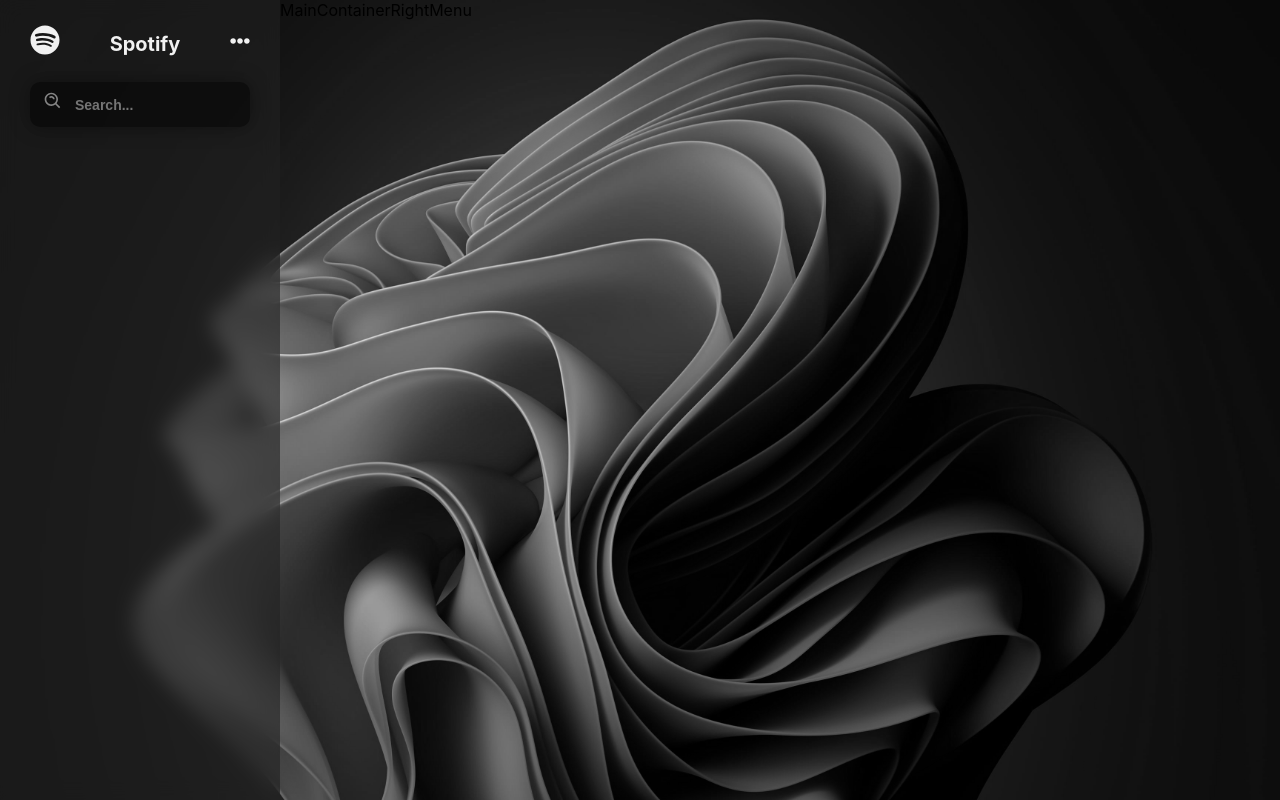
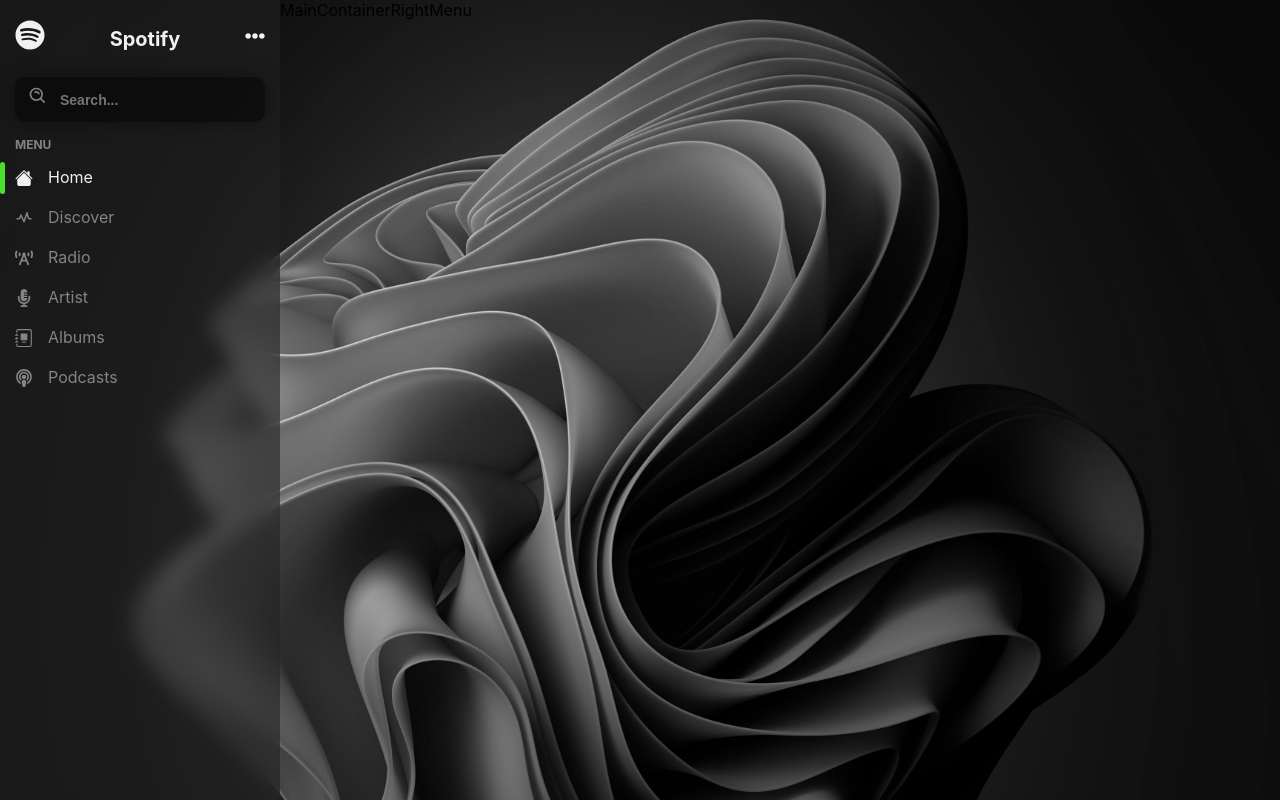
Before and after one commit to yishant11/Spotify-app, a React (Create React App) app: page / in a window 1280 px wide. Built offline with nearby package versions, Linux system fonts and the light colour scheme.

Commit message:
left menu menu reusable component setup + styling + active class changing

```diff
--- /dev/null
+++ b/src/assets/menuData.js
@@ -0,0 +1,37 @@
+import { BsFillHouseFill, BsJournalAlbum } from 'react-icons/bs'
+import { FaBroadcastTower, FaMicrophoneAlt, FaPodcast } from 'react-icons/fa'
+import { BiPulse } from 'react-icons/bi'
+const menuData = [
+    {
+        id: 1,
+        icon: <BsFillHouseFill />,
+        name: 'Home'
+    },
+    {
+        id: 2,
+        icon: <BiPulse />,
+        name: 'Discover'
+    },
+    {
+        id: 3,
+        icon: <FaBroadcastTower />,
+        name: 'Radio'
+    },
+    {
+        id: 4,
+        icon: <FaMicrophoneAlt />,
+        name: 'Artist'
+    },
+    {
+        id: 5,
+        icon: <BsJournalAlbum />,
+        name: 'Albums'
+    },
+    {
+        id: 6,
+        icon: <FaPodcast />,
+        name: 'Podcasts'
+    }
+]
+
+export default menuData;
--- a/src/components/LeftMenu.js
+++ b/src/components/LeftMenu.js
@@ -2,6 +2,8 @@
 import styled from 'styled-components'
 import { FaSpotify, FaEllipsisH } from 'react-icons/fa'
 import { BiSearchAlt } from 'react-icons/bi'
+import MenuList from './MenuList'
+import menuData from '../assets/menuData'
 const LeftMenu = () => {
     return (
         <Wrapper>
@@ -18,6 +20,8 @@
                     <BiSearchAlt />
                 </i>
             </div>
+            {/* make it reusable component since we will need it in the future */}
+            <MenuList title={'menu'} objectList={menuData} />
         </Wrapper>
     )
 }
@@ -28,7 +32,7 @@
     min-height: 100vh;
     background: rgba(34,34,34,0.6);
     backdrop-filter: blur(10px);
-    padding: 25px 30px;
+    padding: 20px 15px;
     overflow: hidden;
     transition: all 0.3s ease;
     .logo-container {
--- /dev/null
+++ b/src/components/MenuList.js
@@ -0,0 +1,103 @@
+import React, { useEffect, useState } from 'react'
+import styled from 'styled-components'
+const MenuList = ({ title, objectList }) => {
+    // console.log(title, objectList);
+    //active link by default will be first
+    const [active, setActive] = useState(objectList[0].name)
+    //handle active link change
+    const handleActive = (id) => {
+        //find item by clicked id
+        const clickedItem = objectList.find(item => item.id === id);
+        //set active name to clicked item name
+        setActive(clickedItem.name)
+    }
+    useEffect(() => {
+
+    }, [])
+    return (
+        <Wrapper>
+            <h2>{title}</h2>
+            <ul>
+                {objectList.map(item => {
+                    const { id, icon, name } = item;
+                    return (
+                        // add active class if it have same name as in state
+                        <li className={active === name ? 'active' : null} onClick={() => handleActive(id)} key={id}>
+                            <a href="#">
+                                <i>
+                                    {icon}
+                                </i>
+                                <span>{name}</span>
+                            </a>
+                        </li>
+                    )
+                })}
+            </ul>
+        </Wrapper>
+    )
+}
+
+const Wrapper = styled.div`
+    margin: 15px 0;
+    h2 {
+        color: #848484;
+        font-size: 12px;
+        font-weight: bold;
+        margin-bottom: 10px;
+        text-transform: uppercase;
+    }
+    ul {
+        width: 100%;
+        padding: 0;
+        list-style-type: none;
+    }
+    li {
+        list-style: none;
+        margin: 5px 0;
+        width: 100%;
+        padding: 5px 0;
+        position: relative;
+    }
+    a {
+        text-decoration: none;
+        color: #848484;
+        display: flex;
+        align-items: center;
+        font-size: 16px;
+    }
+    i {
+        font-size: 18px;
+        margin-right: 15px;
+
+    }
+    span {
+        padding-bottom: 5px;
+    }
+    li:before {
+        position: absolute;
+        content: '';
+        top: 0;
+        left: -15px;
+        width: 5px;
+        height: 90%;
+        background-color: #49e12e;
+        border-radius: 5px;
+        opacity: 0;
+        visibility: hidden;
+        /* transition: 0.3s; */
+    }
+    //hovering on link change color, aswell as change color if link is currently active
+    li:hover a , li.active a{
+        color: #f1f1f1;
+        transition: 0.3s;
+    }
+    //show on hovering asweel if link is currently active
+    li:hover:before, li.active:before {
+        visibility: visible;
+        opacity: 1;
+        transition: 0.5s;
+    }
+
+`
+
+export default MenuList
```
